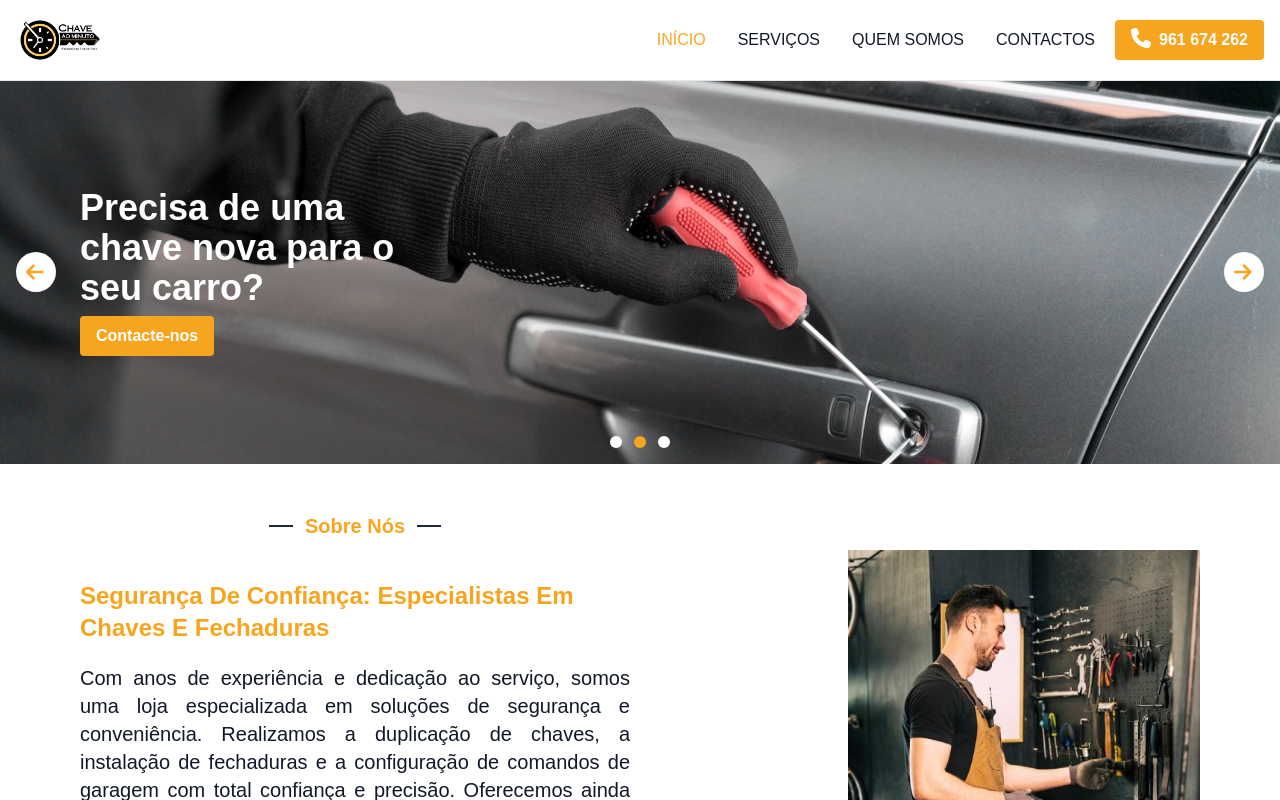
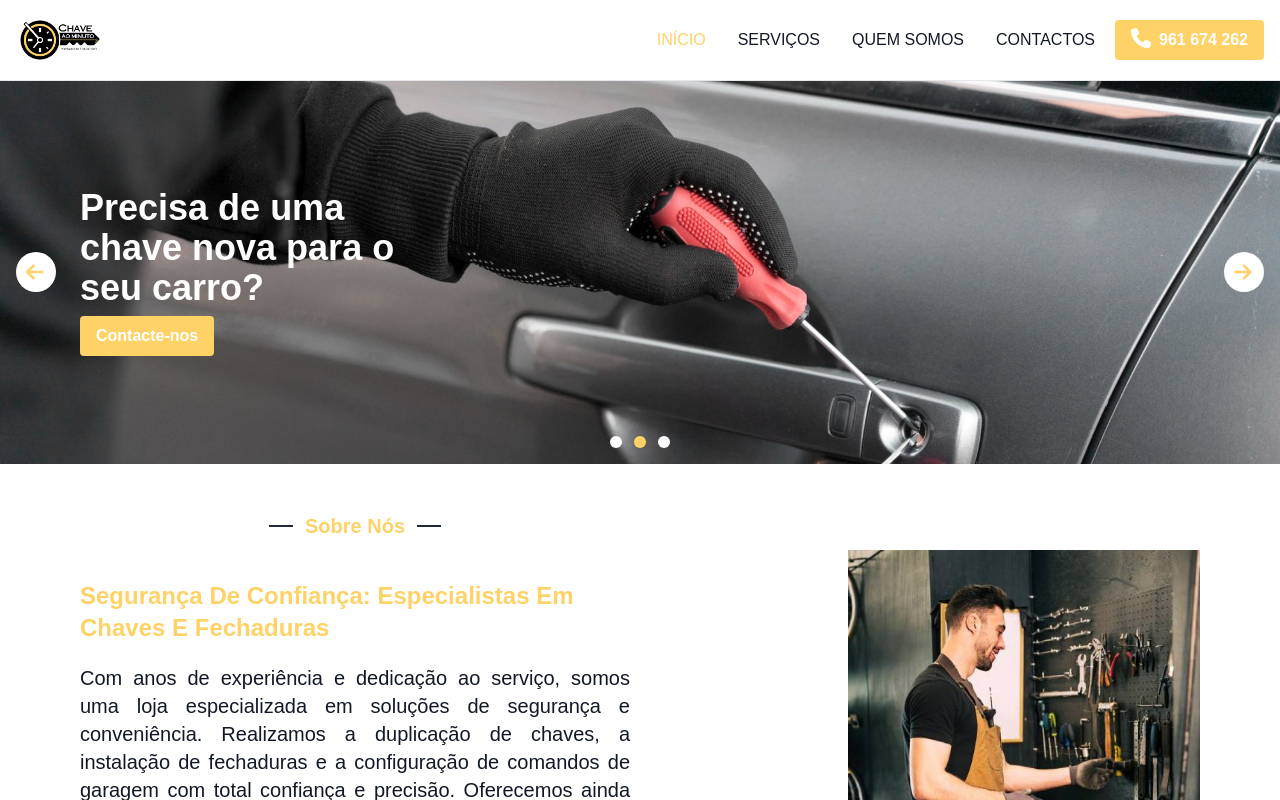
Before and after one commit to TwickE/ChavesAoMinuto, a React (Vite) app: page / in a window 1280 px wide. Shown: the top 800 px of the page. Built offline with nearby package versions, Linux system fonts and the light colour scheme.

Commit message:
Update the logo, primary color and footer background color

```diff
--- a/src/components/Footer.jsx
+++ b/src/components/Footer.jsx
@@ -7,7 +7,7 @@ function Footer() {
     const currentYear = new Date().getFullYear();
 
     return (
-        <footer className="bg-slate-200 w-full p-4">
+        <footer className="bg-primary-light w-full p-4">
             <img src={logo} alt="logo chaves ao minuto" className='h-24 object-contain mx-auto' />
             <div className="mt-8 w-fit max-w-[1440px] mx-auto lg:w-full flex flex-col gap-16 lg:flex-row justify-center lg:justify-around items-center lg:items-start">
                 <div className='flex flex-col items-center lg:items-start gap-3 text-gray-900 text-xl font-bold capitalize'>
--- a/tailwind.config.js
+++ b/tailwind.config.js
@@ -8,9 +8,9 @@ export default {
         extend: {
             colors: {
                 primary: {
-                    default: "#F7A51E",
-                    dark: "#E4991E",
-                    light: "#FFC058",
+                    default: "#FED267",
+                    dark: "#FFC22D",
+                    light: "#FFE198",
                 },
             },
             fontFamily: {
```
Also changed, not shown: src/assets/logo.webp.
